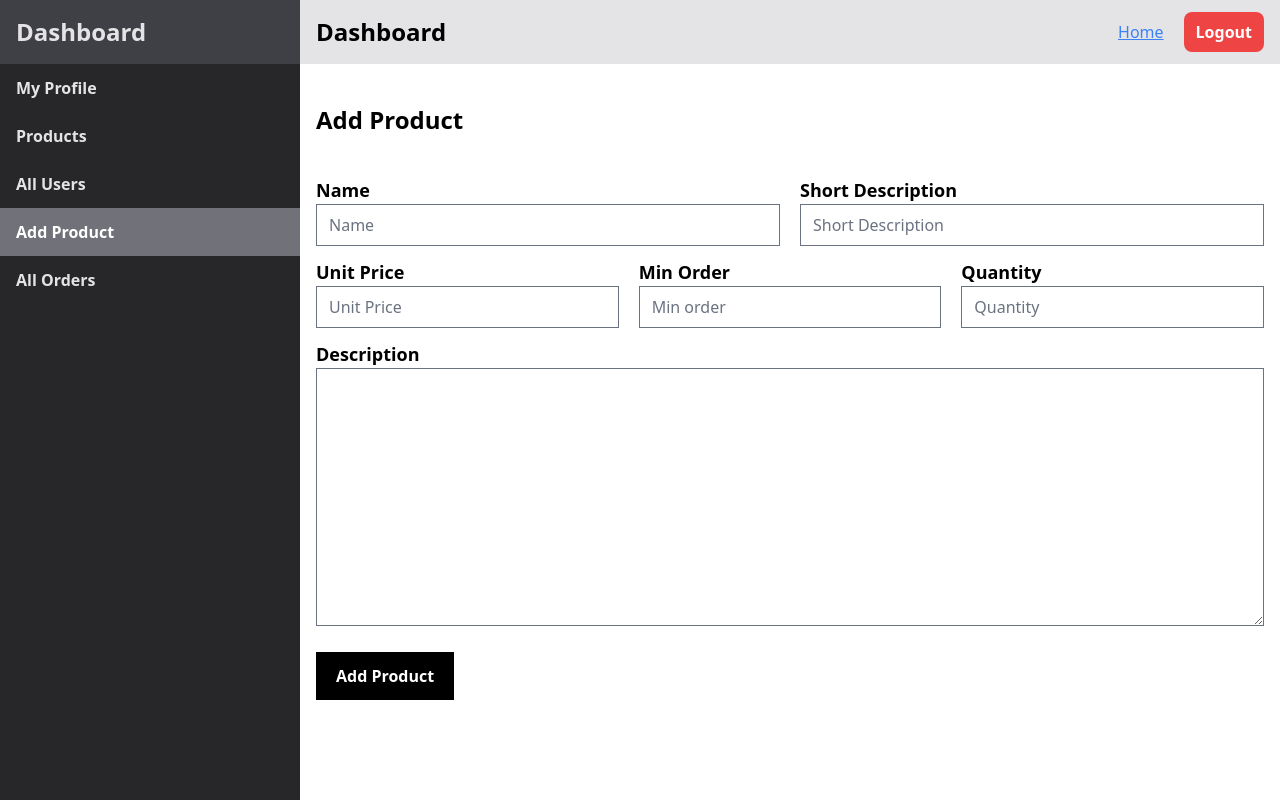
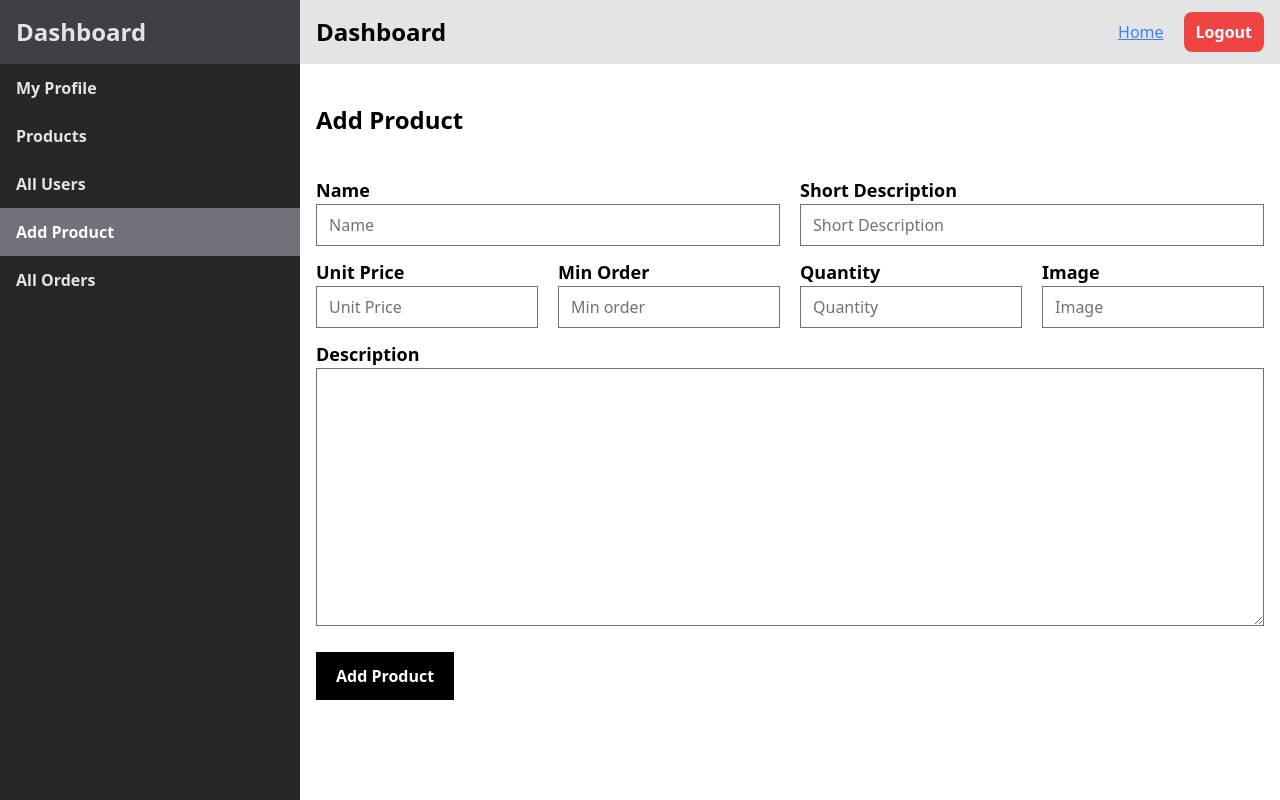
Before and after one commit to shahriyardx/compart, a React (Vite) app: page /dashboard/products/add in a window 1280 px wide. Built offline with nearby package versions, Linux system fonts and the light colour scheme.

Commit message:
Functional add product

```diff
--- a/src/pages/Dashboard/AddProduct.jsx
+++ b/src/pages/Dashboard/AddProduct.jsx
@@ -1,16 +1,20 @@
+import axios from "axios";
 import React from "react";
 import { useForm } from "react-hook-form";
 import DashPage from "../../components/Layout/DashPage";
+import { API_BASE } from "../config";
 
 const AddProduct = () => {
   const {
     register,
     handleSubmit,
     formState: { errors },
+    reset,
   } = useForm();
 
-  const onSubmit = (data) => {
-    console.log(data);
+  const onSubmit = async (prooductData) => {
+    await axios.post(`${API_BASE}/products/add`, prooductData);
+    reset();
   };
 
   return (
@@ -50,7 +54,7 @@ const AddProduct = () => {
             </div>
           </div>
 
-          <div className="mt-3 grid gap-5 grid-cols-1 sm:grid-cols-2 md:grid-cols-3">
+          <div className="mt-3 grid gap-5 grid-cols-1 sm:grid-cols-2 md:grid-cols-4">
             <div className="flex flex-col">
               <label className="font-bold text-lg">Unit Price</label>
               <input
@@ -101,6 +105,20 @@ const AddProduct = () => {
                   "Quantity must be 1 or more"}
               </p>
             </div>
+
+            <div className="flex flex-col sm:col-span-2 md:col-span-1">
+              <label className="font-bold text-lg">Image</label>
+              <input
+                type="text"
+                placeholder="Image"
+                {...register("image", {
+                  required: true,
+                })}
+              />
+              <p className="text-red-400">
+                {errors.image?.type === "required" && "Image is required"}
+              </p>
+            </div>
           </div>
 
           <div className="mt-3">
--- a/src/pages/Dashboard/EditProfile.jsx
+++ b/src/pages/Dashboard/EditProfile.jsx
@@ -18,13 +18,12 @@ const EditProfile = () => {
     const { displayName, ...otherData } = data;
 
     await updateProfile({ displayName });
-    console.log(otherData);
-    fetch(`${API_BASE}/user/update/${user?.email}`, {
+    fetch(`${API_BASE}/user/update`, {
       method: "PUT",
       headers: {
         "Content-type": "application/json",
       },
-      body: JSON.stringify(otherData),
+      body: JSON.stringify({ email: user.email, ...otherData }),
     })
       .then((response) => response.json())
       .then((data) => {
```
